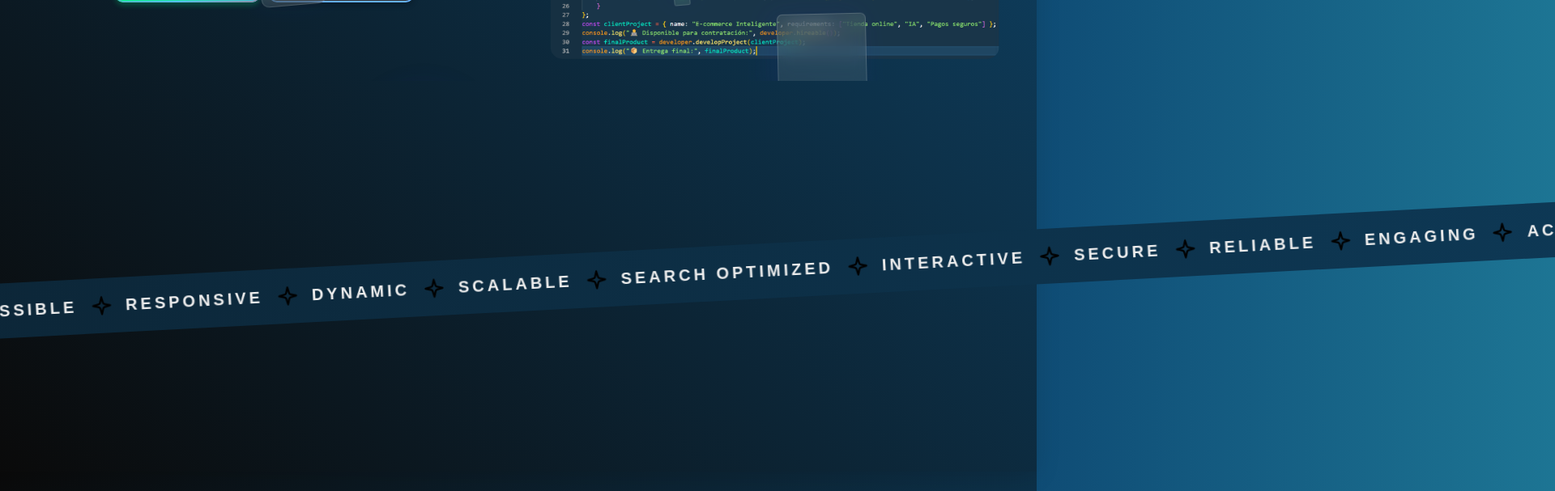
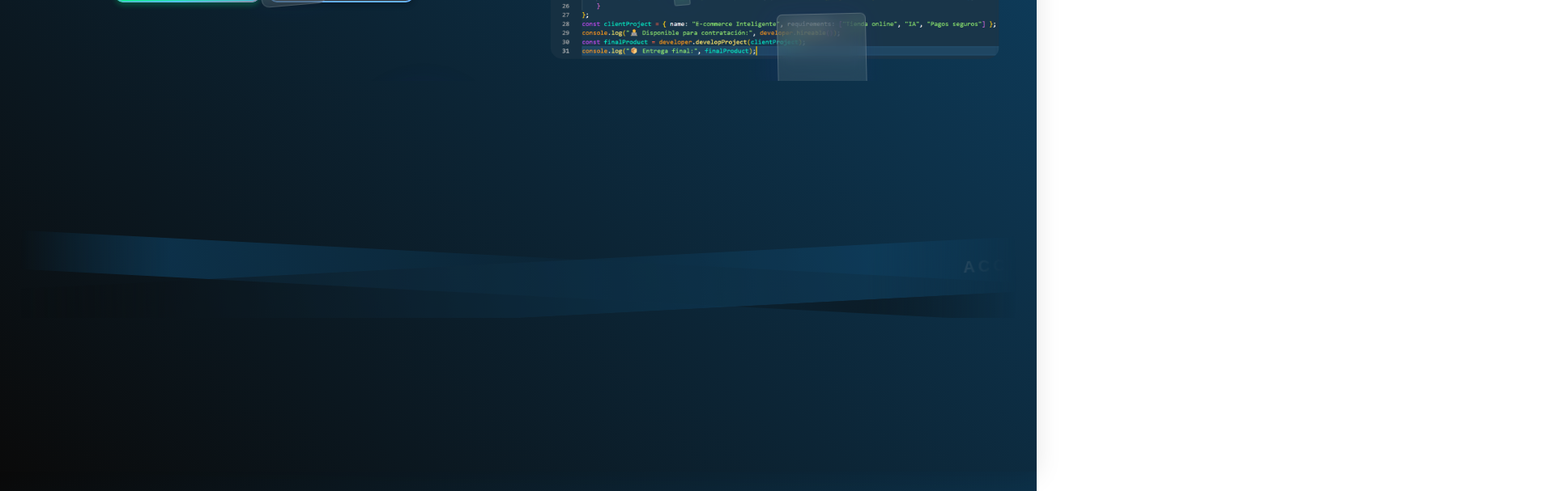
Before and after one commit to Javillat/portfolio, a React (Create React App) app in the folder frontend/: page / in a window 1280 px wide. Shown: the part 700-1307 px from the top of the page at 81% size, 1920 px wide, since content can reach past the window. Built offline with nearby package versions, Linux system fonts and the light colour scheme; a web font is replaced by a local one.

Commit message:
chore: Slides fade

```diff
--- a/frontend/src/components/whoami/Whoami.jsx
+++ b/frontend/src/components/whoami/Whoami.jsx
@@ -68,10 +68,8 @@ export default function Whoami() {
           <img src={window_code} alt="window-code" />
         </div>
         <section class="whoami-item profile-interactive-text margin-20">
-          <div className="py-4 py-lg-8 show-stadistical">
-
-          </div>
-          <div className="d-flex align-items-center justify-content-center overflow-hidden py-1_5 lg-py-3 rotate-3" style={{ zIndex: "2", marginLeft: "-0.25rem", marginRight: "-0.25rem", background: "linear-gradient(to right, var(--primary-black), var(--dark-blue))" }}>
+          <div className="py-4 py-lg-8 overflow-hidden first-item-slider"></div>
+          <div className="d-flex align-items-center justify-content-center overflow-hidden py-1_5 lg-py-3 second-item-slider">
             <div className="d-flex flex-row p-2 overflow-hidden custom-group custom-group">
               <div className="d-flex flex-row justify-content-around custom-marquee">
                 <div className="d-inline-flex align-items-center custom-gap">
--- a/frontend/src/components/whoami/whoami.css
+++ b/frontend/src/components/whoami/whoami.css
@@ -207,15 +207,21 @@
 }
 
 .profile-interactive-text {
-    /* left: 50%;
-    transform: translateX(-50%); */
     position: relative;
     display: flex;
-    justify-content: center;
-    align-items: center;
     flex-direction: column;
     top: -150px;
-    width: 125%;
+    width: 100%;
+    -webkit-mask-image: linear-gradient(to right,
+            transparent,
+            black 15%,
+            black 85%,
+            transparent);
+    mask-image: linear-gradient(to right,
+            transparent,
+            black 15%,
+            black 85%,
+            transparent);
 }
 
 .typewriter {
@@ -611,18 +617,25 @@
     margin-bottom: 20px;
 }
 
-.show-stadistical {
+.first-item-slider,
+.second-item-slider {
+    opacity: 0.6;
+    /* width: 100%; */
+}
+
+.first-item-slider {
+    transform: translateY(2.5rem) rotate(3deg);
+    background: linear-gradient(to right, var(--dark-blue), var(--primary-black));
+    z-index: 0;
+}
+
+.second-item-slider {
+    background: linear-gradient(to right, var(--primary-black), var(--dark-blue));
+    transform: rotate(-3deg);
     z-index: 2;
-    transform: translateY(2.5rem) rotate(6deg);
-    background: linear-gradient(to right, var(--dark-blue), var(--primary-black));
-    opacity: 0.6;
 }
 
 /* Div que contiene los item con el efecto de slide infinito */
-.rotate-3 {
-    transform: rotate(-3deg);
-}
-
 @media (min-width: 992px) {
     .lg-py-3 {
         padding-top: 0.75rem;
```
